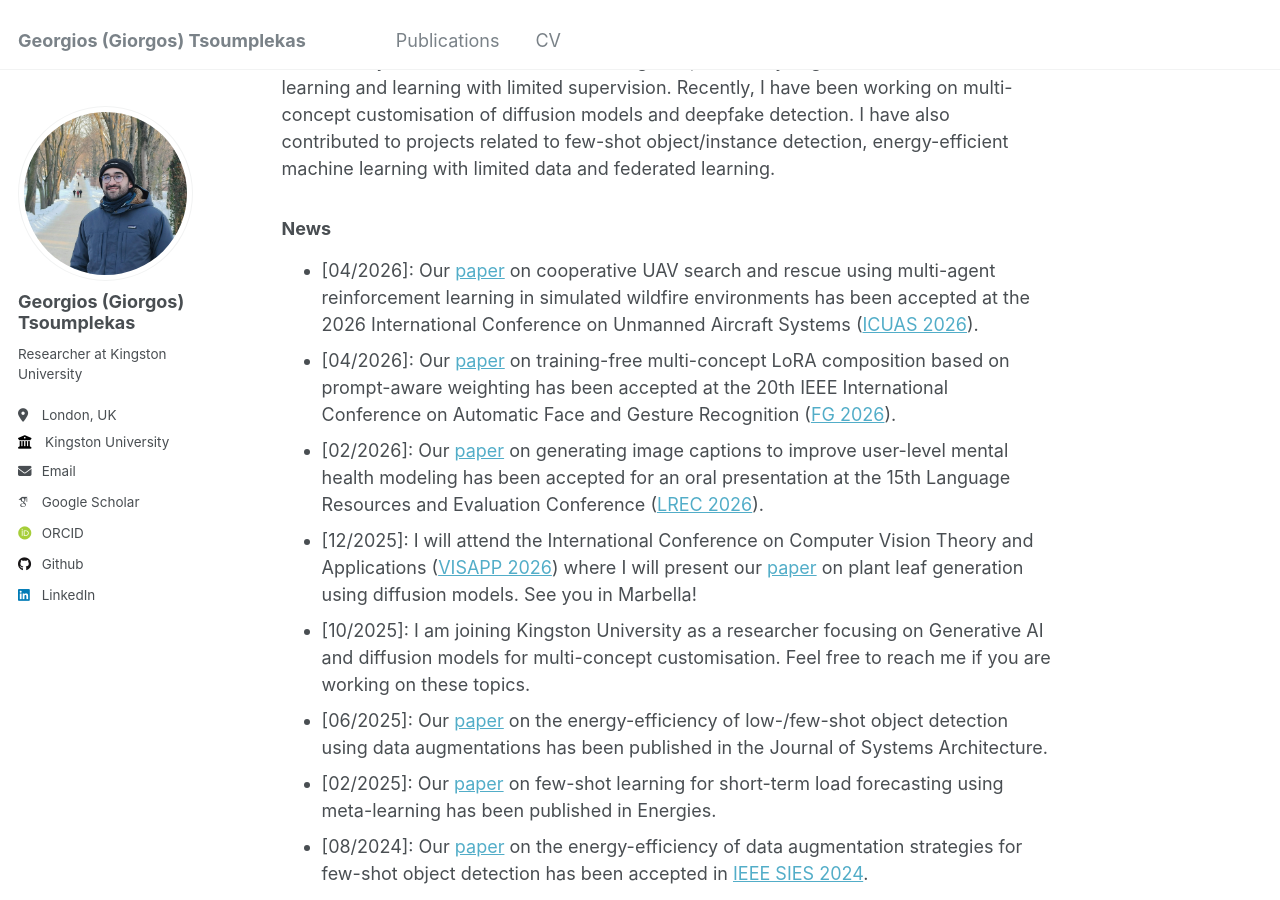
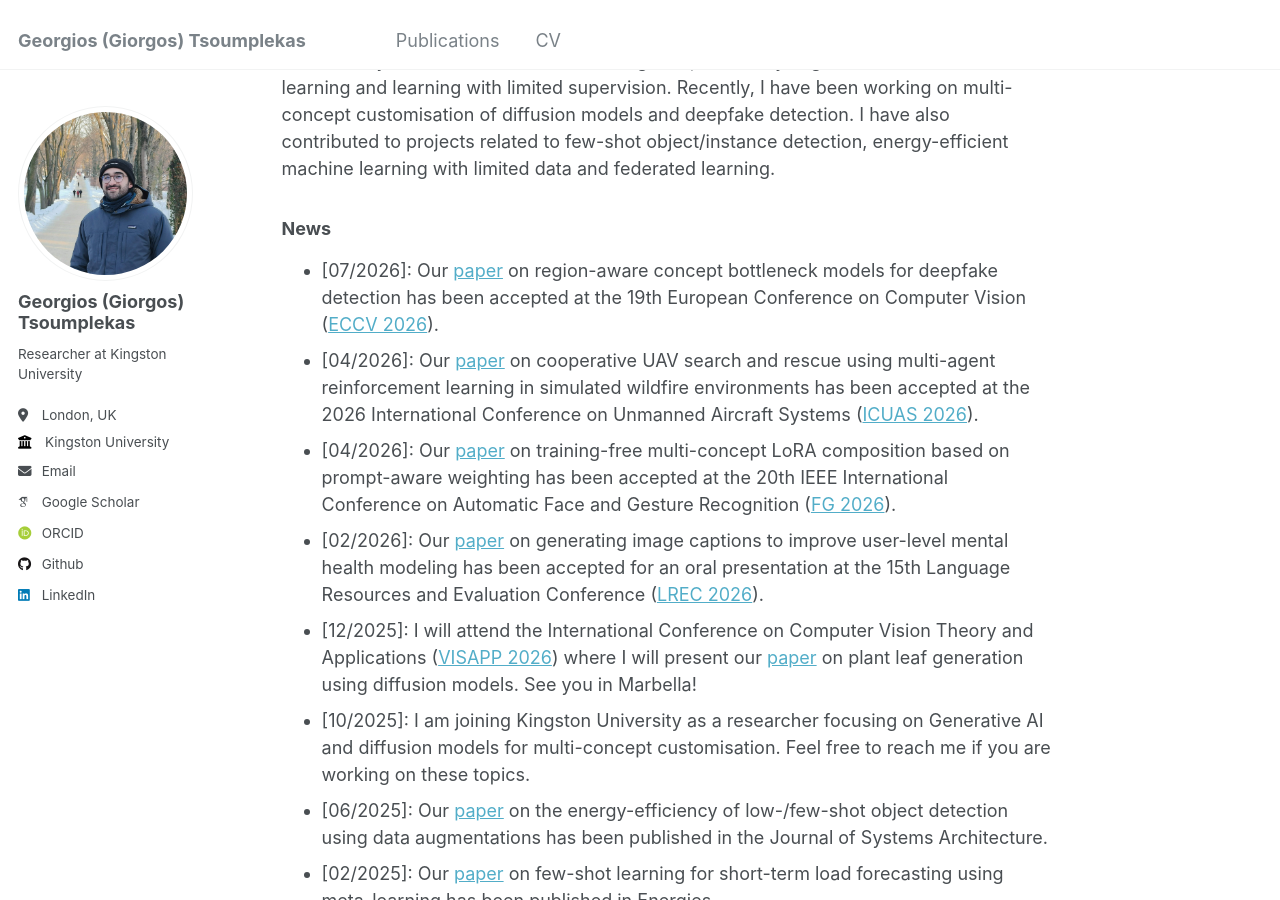
Before and after one commit to GeorgeTsoumplekas/GeorgeTsoumplekas.github.io, a Jekyll site: the page built from _pages/about.md, in a window 1280 px wide and 900 px high, scrolled down 314 px. Built offline with Jekyll 4.4.1, drawn with Linux system fonts in a browser that asks for light colours; some web fonts are replaced.

Commit message:
Update about.md

```diff
--- a/_pages/about.md
+++ b/_pages/about.md
@@ -13,6 +13,7 @@ I am a Researcher at Kingston University working with Prof. [Vasilis Argyriou](h
 I am broadly interested in machine learning and particularly in generative AI, few-shot learning and learning with limited supervision. Recently, I have been working on multi-concept customisation of diffusion models and deepfake detection. I have also contributed to projects related to few-shot object/instance detection, energy-efficient machine learning with limited data and federated learning.
 
 ### News
+* \[07/2026\]: Our [paper](https://openreview.net/pdf?id=bYrm43rif5) on region-aware concept bottleneck models for deepfake detection has been accepted at the 19th European Conference on Computer Vision ([ECCV 2026](https://eccv.ecva.net/)).
 * \[04/2026\]: Our [paper](https://ieeexplore.ieee.org/abstract/document/11598622) on cooperative UAV search and rescue using multi-agent reinforcement learning in simulated wildfire environments has been accepted at the 2026 International Conference on Unmanned Aircraft Systems ([ICUAS 2026](https://uasconferences.com/2026_icuas/)).
 * \[04/2026\]: Our [paper](https://arxiv.org/abs/2606.03792) on training-free multi-concept LoRA composition based on prompt-aware weighting has been accepted at the 20th IEEE International Conference on Automatic Face and Gesture Recognition ([FG 2026](https://fg2026.ieee-biometrics.org/)).
 * \[02/2026\]: Our [paper](http://www.lrec-conf.org/proceedings/lrec2026/pdf/2026.lrec2026-1.759.pdf) on generating image captions to improve user-level mental health modeling has been accepted for an oral presentation at the 15th Language Resources and Evaluation Conference ([LREC 2026](https://lrec2026.info/)).
```
